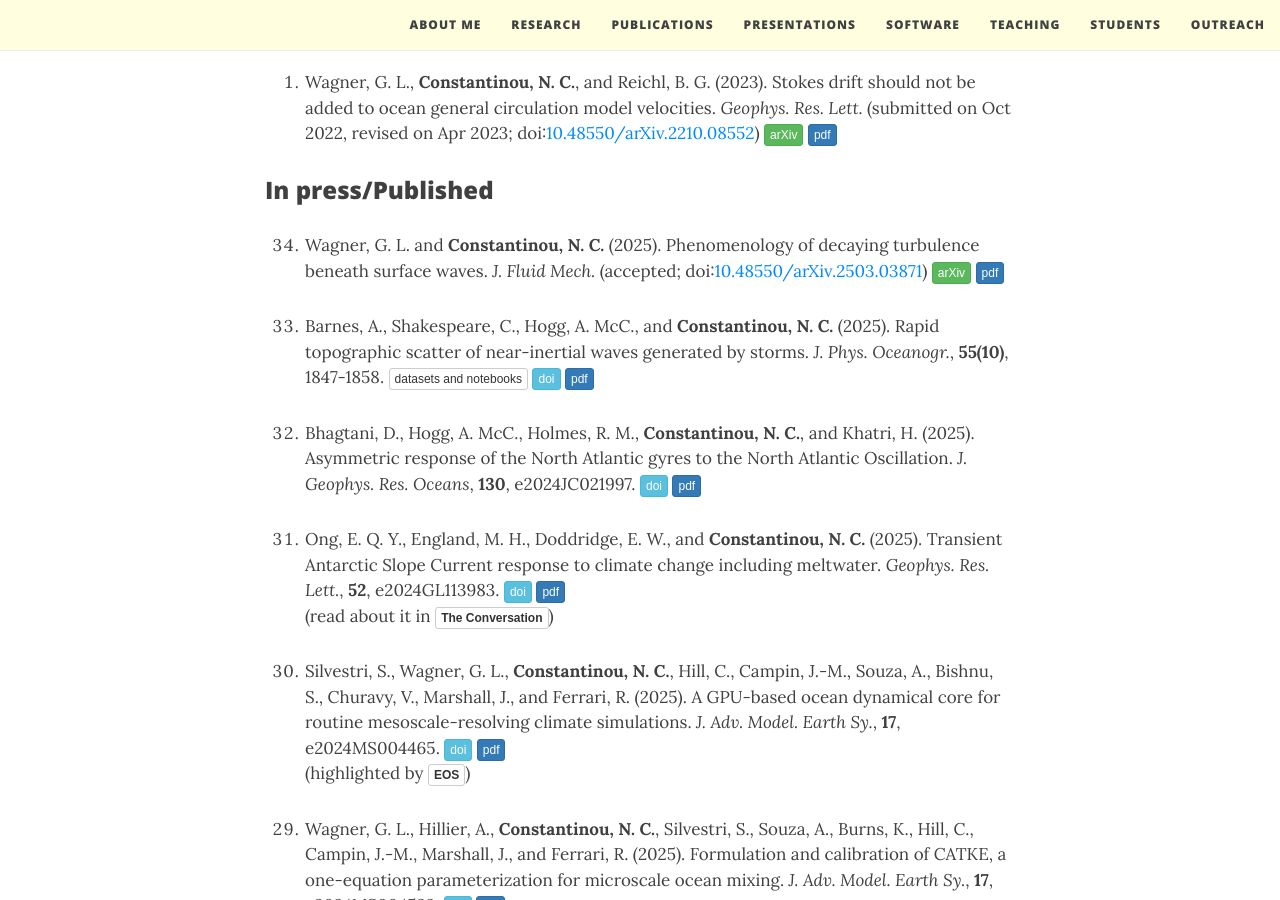
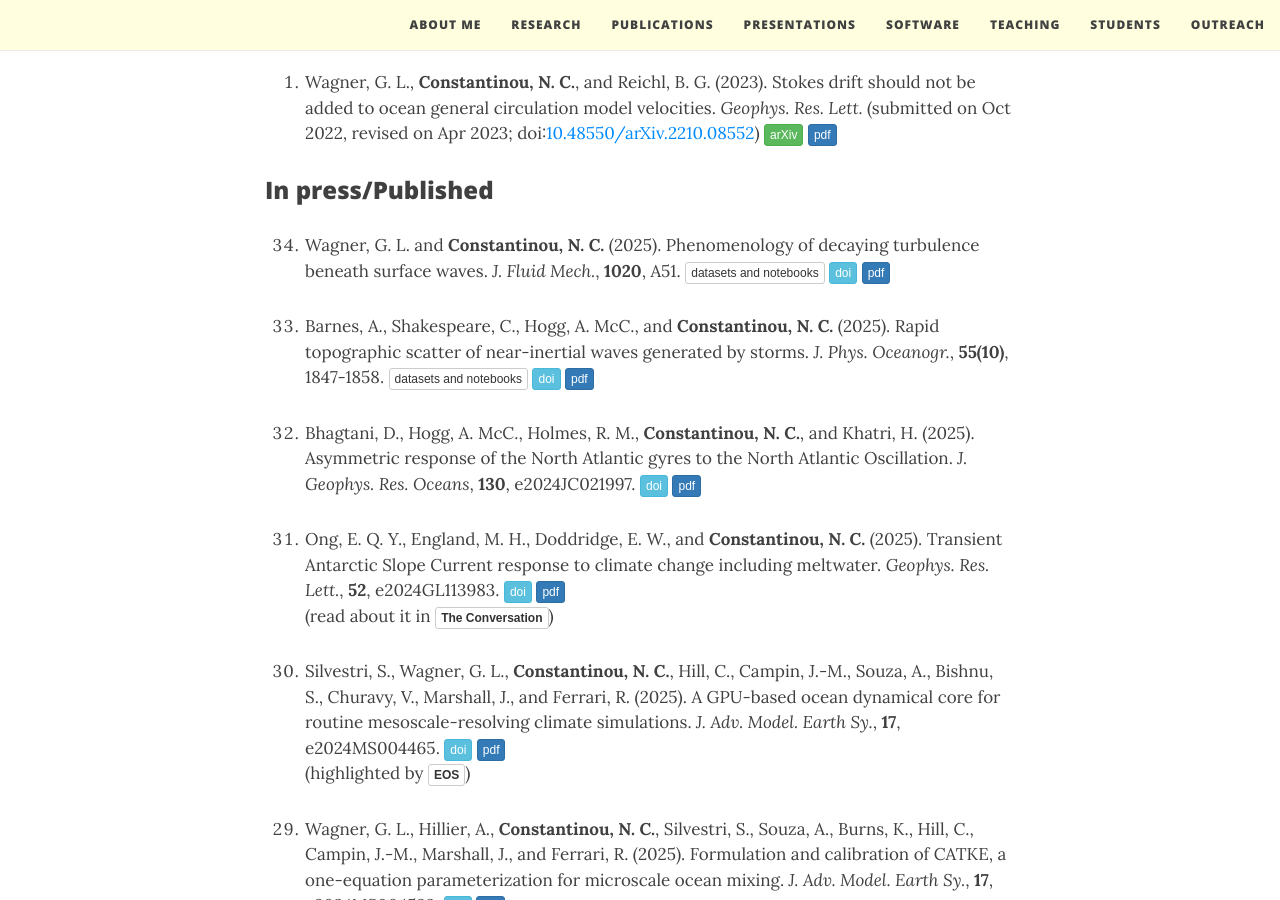
Before and after one commit to navidcy/navidcy.github.io, a Jekyll site: the page built from publications.md, in a window 1280 px wide and 900 px high, scrolled down 762 px. Built offline with Jekyll 4.4.1, drawn with Linux system fonts in a browser that asks for light colours; nearby versions of some CDN libraries; comment, search, counter and statistics services are not loaded.

Commit message:
beta-plane-surface-waves published

```diff
--- a/publications.md
+++ b/publications.md
@@ -27,7 +27,7 @@ title: Publications
 
 ### In press/Published
 
-0. Wagner, G. L. and **Constantinou, N. C.** (2025). Phenomenology of decaying turbulence beneath surface waves. _J. Fluid Mech._ (accepted; doi:[10.48550/arXiv.2503.03871](https://doi.org/10.48550/arXiv.2503.03871)) [<span class="btn btn-success btn-xs{{end}}" style="font-family:sans-serif;">arXiv</span>][arXiv:2503.03871]{:target="_blank"} [<span class="btn btn-primary btn-xs{{end}}" style="font-family:sans-serif;">pdf</span>][betaplane-surface-waves]
+0. Wagner, G. L. and **Constantinou, N. C.** (2025). Phenomenology of decaying turbulence beneath surface waves. _J. Fluid Mech._, **1020**, A51. [<span class="btn btn-default btn-xs{{end}}" style="font-family:sans-serif;">datasets and notebooks</span>][betaplane-surface-waves-repo] [<span class="btn btn-info btn-xs{{end}}" style="font-family:sans-serif;">doi</span>][betaplane-surface-waves-doi]{:target="_blank"} [<span class="btn btn-primary btn-xs{{end}}" style="font-family:sans-serif;">pdf</span>][betaplane-surface-waves] <span align="right" class='altmetric-embed' data-badge-type="2" data-condensed="true" data-hide-less-than="2" data-doi="10.1017/jfm.2025.10649"></span>
 
 
 0. Barnes, A., Shakespeare, C., Hogg, A. McC., and **Constantinou, N. C.** (2025). Rapid topographic scatter of near-inertial waves generated by storms. _J. Phys. Oceanogr._, **55(10)**, 1847-1858. [<span class="btn btn-default btn-xs{{end}}" style="font-family:sans-serif;">datasets and notebooks</span>][topographic-NIWs-repo]{:target="_blank"} [<span class="btn btn-info btn-xs{{end}}" style="font-family:sans-serif;">doi</span>][topographic-NIWs-doi]{:target="_blank"} [<span class="btn btn-primary btn-xs{{end}}" style="font-family:sans-serif;">pdf</span>][topographic-NIWs] <span align="right" class='altmetric-embed' data-badge-type="2" data-condensed="true" data-hide-less-than="2" data-doi="10.1175/JPO-D-24-0240.1"></span><br/>
```
Also changed, not shown: other parts of publications.md (+2 -0 lines).
